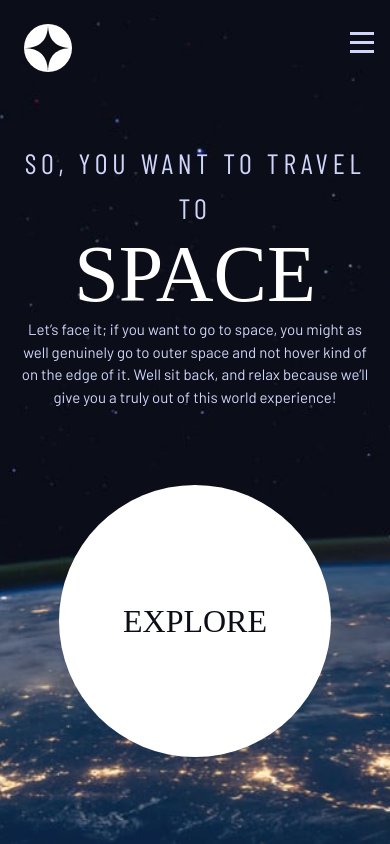
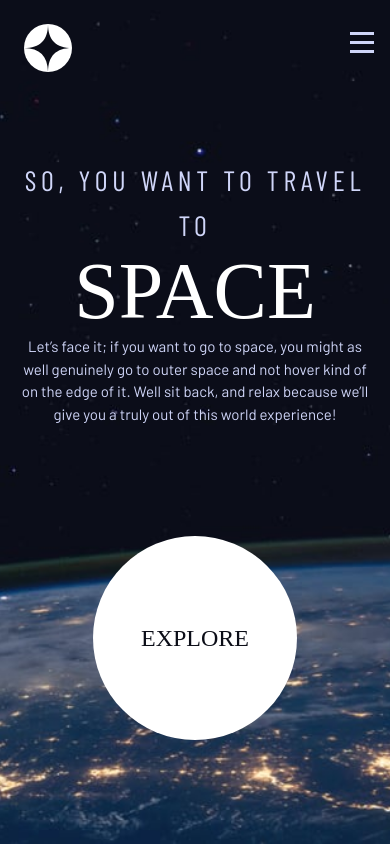
Before and after one commit to GustavoCarv/Space-Travel, a Next.js app: page / in a window 390 px wide. Built offline with nearby package versions, Linux system fonts and the light colour scheme; a web font is replaced by a local one.

Commit message:
styles: ajustes finais de tamanho e estilo

```diff
--- a/pages/index.tsx
+++ b/pages/index.tsx
@@ -6,7 +6,6 @@ import data from "../public/data.json";
 import { useState } from "react";
 
 const Home: NextPage = () => {
-
   return (
     <div className="body-container home">
       <Head>
--- a/styles/globals.css
+++ b/styles/globals.css
@@ -331,6 +331,12 @@ select {
   border-radius: 50%;
   aspect-ratio: 1;
   text-decoration: none;
+}
+
+@media (max-width: 35em) {
+  .large-button {
+    font-size: 1.5rem;
+  }
 }
 
 .large-button::after {
```
